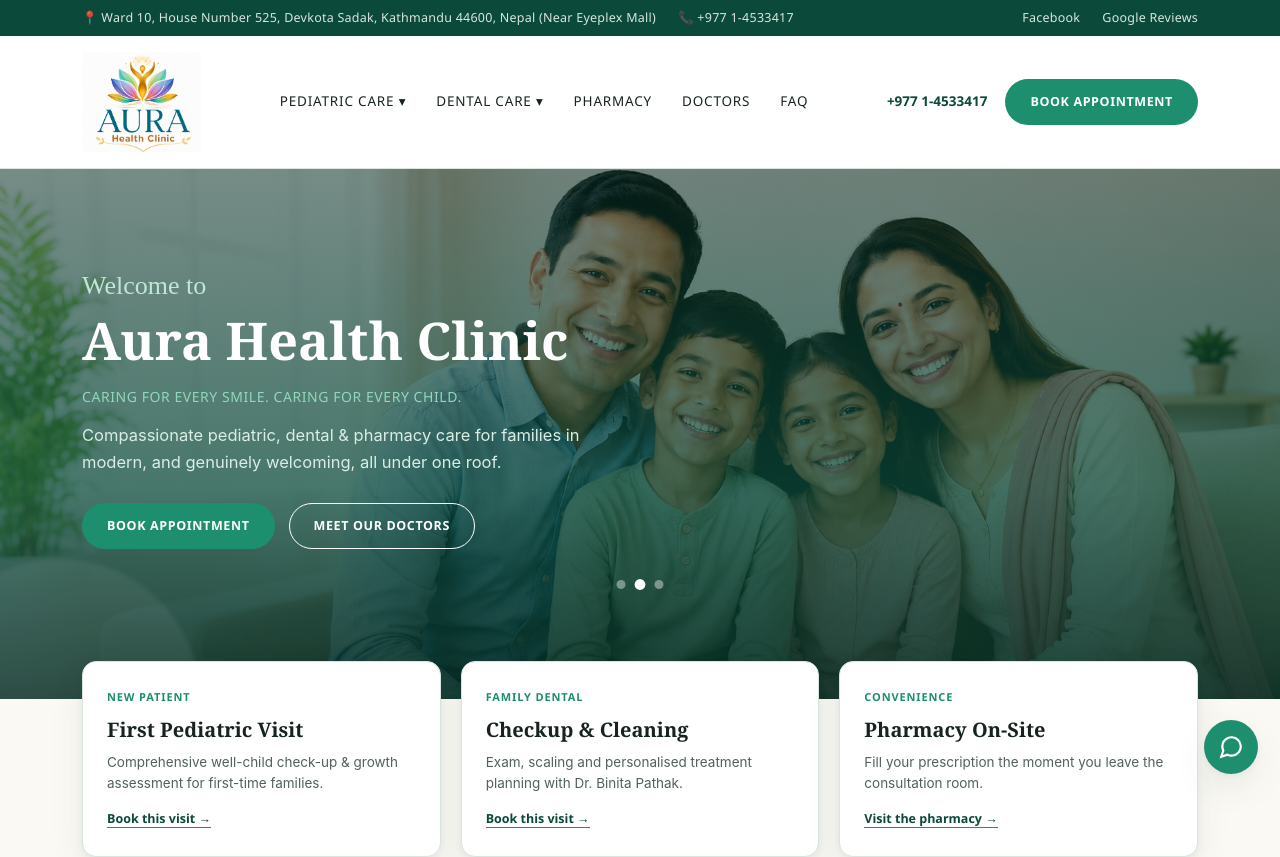
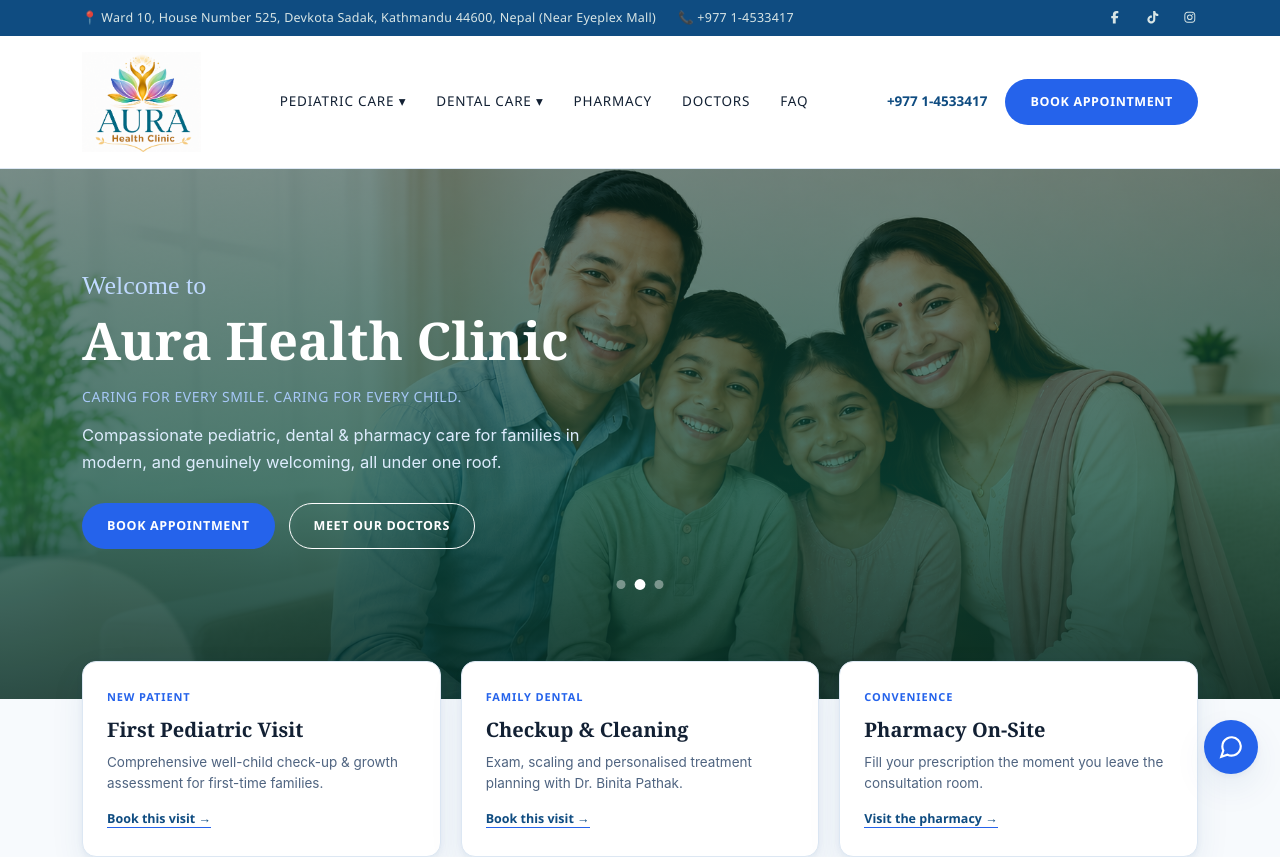
Before and after one commit to ShikhaBhattarai/AuraHealth, a React (Vite) app: page / in a window 1280 px wide. Shown: the top 857 px of the page. Built offline with nearby package versions, Linux system fonts and the light colour scheme.

Commit message:
Update websites overall color and theme

```diff
--- a/package.json
+++ b/package.json
@@ -10,6 +10,9 @@
     "lint": "eslint ."
   },
   "dependencies": {
+    "@fortawesome/fontawesome-svg-core": "^7.3.0",
+    "@fortawesome/free-brands-svg-icons": "^7.3.0",
+    "@fortawesome/react-fontawesome": "^3.4.0",
     "react": "18.2.0",
     "react-dom": "18.2.0",
     "react-router-dom": "6.28.0"
--- a/src/components/home/AppointmentSection.tsx
+++ b/src/components/home/AppointmentSection.tsx
@@ -11,11 +11,11 @@ export default function AppointmentSection() {
       <div className="wrap">
         <div className="appt-wrap">
           <div className="appt-info">
-            <div className="eyebrow" style={{ color: "#8FD8BC" }}>
+            <div className="eyebrow" style={{ color: "#BFD9FF" }}>
               Book An Appointment
             </div>
             <h3>With Aura Health Clinic</h3>
-            <p style={{ color: "#D9EDE4" }}>
+            <p style={{ color: "#DDECFD" }}>
               Booking should be simple. Call, WhatsApp, or send your preferred time below and our front desk will
               confirm within the day.
             </p>
--- a/src/components/layout/Footer.tsx
+++ b/src/components/layout/Footer.tsx
@@ -6,7 +6,7 @@ export default function Footer() {
       <div className="wrap foot-grid">
         <div>
           <div className="foot-logo">Aura Health Clinic</div>
-          <p style={{ color: "#9DB3A8", fontSize: "13.5px" }}>
+          <p style={{ color: "#A4B9C9", fontSize: "13.5px" }}>
             Pvt. Ltd. —{" "}
             <a href={siteConfig.addressHref} target="_blank" rel="noopener noreferrer">
               {siteConfig.address}
--- a/src/components/layout/UtilityBar.tsx
+++ b/src/components/layout/UtilityBar.tsx
@@ -1,3 +1,5 @@
+import { FontAwesomeIcon } from "@fortawesome/react-fontawesome";
+import { faFacebookF, faInstagram, faTiktok } from "@fortawesome/free-brands-svg-icons";
 import { siteConfig } from "../../lib/data";
 
 export default function UtilityBar() {
@@ -11,8 +13,15 @@ export default function UtilityBar() {
           <a href={siteConfig.phoneHref}>📞 {siteConfig.phone}</a>
         </div>
         <div className="left">
-          <a href="#">Facebook</a>
-          <a href="#">Google Reviews</a>
+          <a href="https://facebook.com/Aurahealthclinic" target="_blank" rel="noopener noreferrer" aria-label="Facebook">
+            <FontAwesomeIcon icon={faFacebookF} aria-hidden="true" />
+          </a>
+          <a href="https://www.tiktok.com/@aura.health.clinic/" target="_blank" rel="noopener noreferrer" aria-label="TikTok">
+            <FontAwesomeIcon icon={faTiktok} aria-hidden="true" />
+          </a>
+          <a href="https://www.instagram.com/aura.health.clinic" target="_blank" rel="noopener noreferrer" aria-label="Instagram">
+            <FontAwesomeIcon icon={faInstagram} aria-hidden="true" />
+          </a>
         </div>
       </div>
     </div>
--- a/src/index.css
+++ b/src/index.css
@@ -1,16 +1,16 @@
 :root{
-  --bg:#FBF9F4;
+  --bg:#F7FAFD;
   --surface:#FFFFFF;
-  --tint:#EEF5F0;
-  --deep:#0B4A3A;
-  --mid:#1E8F6E;
-  --mid-soft:#DCEEE6;
-  --line:#D9E5DE;
-  --ink:#17241D;
-  --ink-soft:#51625A;
-  --ink-faint:#84948C;
+  --tint:#EFF6FF;
+  --deep:#0F4C81;
+  --mid:#2563EB;
+  --mid-soft:#DBEAFE;
+  --line:#DCE7F3;
+  --ink:#122033;
+  --ink-soft:#4F6480;
+  --ink-faint:#7388A3;
   --gold:#C9932E;
-  --shadow:0 2px 6px rgba(11,74,58,0.06), 0 14px 34px rgba(11,74,58,0.08);
+  --shadow:0 2px 6px rgba(15,76,129,0.06), 0 14px 34px rgba(15,76,129,0.08);
   --serif:Georgia,"Iowan Old Style","Times New Roman",serif;
   --geo:Futura,"Century Gothic","Avenir Next","Segoe UI",sans-serif;
   --sans:-apple-system,BlinkMacSystemFont,"Segoe UI",Roboto,"Helvetica Neue",Arial,sans-serif;
@@ -18,20 +18,20 @@
 }
 @media (prefers-color-scheme: dark){
   :root{
-    --bg:#0C1512; --surface:#12201B; --tint:#16241E; --deep:#0E5B47; --mid:#4FC79A; --mid-soft:#1B3129;
-    --line:#22362C; --ink:#EAF3EE; --ink-soft:#9FB6AC; --ink-faint:#69847A;
+    --bg:#0C1420; --surface:#111D2D; --tint:#14243B; --deep:#1D5F9E; --mid:#3B82F6; --mid-soft:#1D3557;
+    --line:#223449; --ink:#EAF4FF; --ink-soft:#9DB0C9; --ink-faint:#7388A3;
     --shadow:0 2px 6px rgba(0,0,0,0.35), 0 14px 34px rgba(0,0,0,0.35);
   }
 }
 :root[data-theme="dark"]{
-  --bg:#0C1512; --surface:#12201B; --tint:#16241E; --deep:#0E5B47; --mid:#4FC79A; --mid-soft:#1B3129;
-  --line:#22362C; --ink:#EAF3EE; --ink-soft:#9FB6AC; --ink-faint:#69847A;
+  --bg:#0C1420; --surface:#111D2D; --tint:#14243B; --deep:#1D5F9E; --mid:#3B82F6; --mid-soft:#1D3557;
+  --line:#223449; --ink:#EAF4FF; --ink-soft:#9DB0C9; --ink-faint:#7388A3;
   --shadow:0 2px 6px rgba(0,0,0,0.35), 0 14px 34px rgba(0,0,0,0.35);
 }
 :root[data-theme="light"]{
-  --bg:#FBF9F4; --surface:#FFFFFF; --tint:#EEF5F0; --deep:#0B4A3A; --mid:#1E8F6E; --mid-soft:#DCEEE6;
-  --line:#D9E5DE; --ink:#17241D; --ink-soft:#51625A; --ink-faint:#84948C;
-  --shadow:0 2px 6px rgba(11,74,58,0.06), 0 14px 34px rgba(11,74,58,0.08);
+  --bg:#F7FAFD; --surface:#FFFFFF; --tint:#EFF6FF; --deep:#0F4C81; --mid:#2563EB; --mid-soft:#DBEAFE;
+  --line:#DCE7F3; --ink:#122033; --ink-soft:#4F6480; --ink-faint:#7388A3;
+  --shadow:0 2px 6px rgba(15,76,129,0.06), 0 14px 34px rgba(15,76,129,0.08);
 }
 
 *{ box-sizing:border-box; }
@@ -88,16 +88,16 @@ nav.primary .drop a:hover{ background:var(--tint); color:var(--deep); }
 }
 
 /* ---------- hero ---------- */
-.hero{ position:relative; background:radial-gradient(ellipse at 20% 0%, #12604B 0%, var(--deep) 55%, #082F25 100%); overflow:hidden; padding:96px 0 150px; }
+.hero{ position:relative; background:radial-gradient(ellipse at 20% 0%, #1E5DA8 0%, var(--deep) 55%, #0B3157 100%); overflow:hidden; padding:96px 0 150px; }
 .hero::before, .hero::after{ content:""; position:absolute; border-radius:50%; filter:blur(2px); opacity:0.16; }
 .hero::before{ width:420px; height:420px; background:var(--mid); top:-160px; right:-120px; }
 .hero::after{ width:280px; height:280px; background:#fff; bottom:-140px; left:-80px; opacity:0.06; }
 .hero .wrap{ position:relative; z-index:1; }
 @media (max-width:900px){ .hero{ padding:64px 0 130px; } }
-.eyebrow-script{ font-family:var(--script); font-size:26px; color:#BFE7D6; margin-bottom:4px; }
+.eyebrow-script{ font-family:var(--script); font-size:26px; color:#BFD9FF; margin-bottom:4px; }
 .hero h1{ color:#fff; font-size:clamp(32px,5vw,52px); line-height:1.1; }
-.hero .tagline{ font-family:var(--geo); font-size:14px; letter-spacing:0.04em; text-transform:uppercase; color:#8FD8BC; margin:18px 0 14px; }
-.hero p.sub{ color:#D9EDE4; font-size:16.5px; max-width:48ch; }
+.hero .tagline{ font-family:var(--geo); font-size:14px; letter-spacing:0.04em; text-transform:uppercase; color:#A7C8F7; margin:18px 0 14px; }
+.hero p.sub{ color:#DDECFD; font-size:16.5px; max-width:48ch; }
 .hero .cta-row{ display:flex; gap:14px; margin-top:28px; flex-wrap:wrap; }
 
 .hero-slides{ position:absolute; inset:0; z-index:0; }
@@ -144,8 +144,8 @@ section.tint{ background:var(--tint); }
 .chip{ font-family:var(--geo); font-size:12px; letter-spacing:0.02em; background:var(--tint); color:var(--deep); border:1px solid var(--line); padding:7px 14px; border-radius:100px; }
 .stat-card{ background:var(--deep); color:#fff; border-radius:14px; padding:30px 28px; }
 .stat-card .n{ font-family:var(--serif); font-size:44px; line-height:1; font-variant-numeric:tabular-nums; color:var(--mid); }
-.stat-card .l{ font-family:var(--geo); font-size:12.5px; text-transform:uppercase; letter-spacing:0.06em; margin-top:8px; color:#CFE9DE; }
-.stat-card p{ color:#D9EDE4; margin-top:14px; font-size:14px; }
+.stat-card .l{ font-family:var(--geo); font-size:12.5px; text-transform:uppercase; letter-spacing:0.06em; margin-top:8px; color:#D9EAFD; }
+.stat-card p{ color:#EAF2FD; margin-top:14px; font-size:14px; }
 
 /* appointment block */
 .appt-wrap{ display:grid; grid-template-columns:0.9fr 1.1fr; gap:0; border-radius:18px; overflow:hidden; box-shadow:var(--shadow); margin-bottom:100px; }
@@ -261,7 +261,7 @@ footer.site{ background:#0B1712; color:#B9CCC2; padding:70px 0 0; }
 @media (max-width:760px){ .sticky-cta{ display:block; } body{ padding-bottom:54px; } }
 
 .whatsapp-fab{
-  position:fixed; bottom:80px; right:22px; width:54px; height:54px; border-radius:50%; background:#1E8F6E;
+  position:fixed; bottom:80px; right:22px; width:54px; height:54px; border-radius:50%; background:#2563EB;
   display:flex; align-items:center; justify-content:center; box-shadow:var(--shadow); z-index:55;
 }
 @media (min-width:761px){ .whatsapp-fab{ bottom:26px; } }
--- a/src/main.tsx
+++ b/src/main.tsx
@@ -1,8 +1,12 @@
 import { StrictMode } from "react";
 import { createRoot } from "react-dom/client";
 import { BrowserRouter } from "react-router-dom";
+import { config } from "@fortawesome/fontawesome-svg-core";
+import "@fortawesome/fontawesome-svg-core/styles.css";
 import App from "./App";
 import "./index.css";
+
+config.autoAddCss = false;
 
 createRoot(document.getElementById("root")!).render(
   <StrictMode>
```
Also changed, not shown: 8 other files (tests, documents, lock files or other folders).
